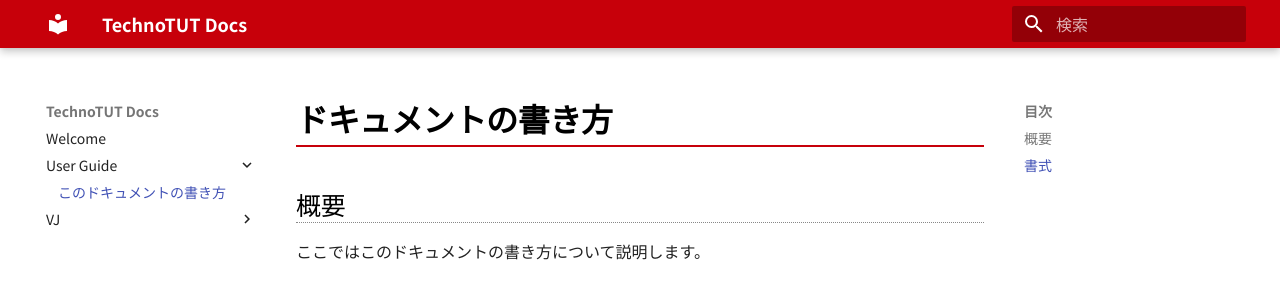
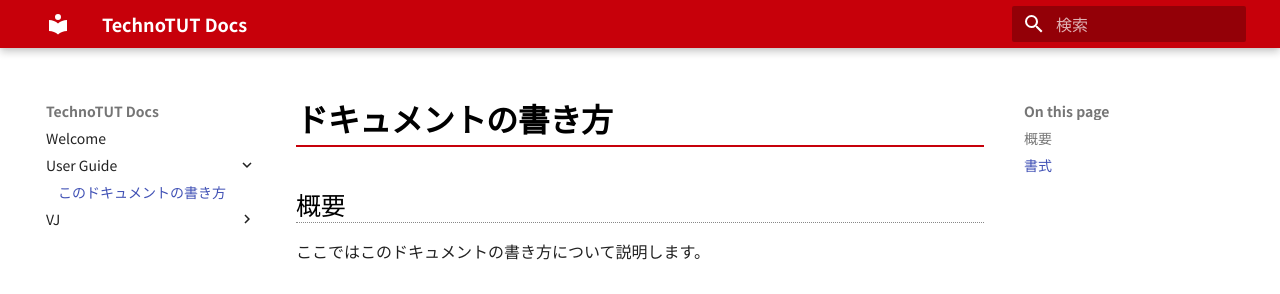
Before and after one commit to dodolia907/docs.techno.tut-club.net, an MkDocs documentation site: the page built from docs/writing-your-docs.md, in a window 1280 px wide. Shown: the top 294 px of the page. Built offline with MkDocs 1.6.1 and Material for MkDocs 9.7.7, drawn with Linux system fonts in a browser that asks for light colours; nearby versions of some CDN libraries; some web fonts are replaced.

Commit message:
拡張機能を追加

```diff
--- a/mkdocs.yml
+++ b/mkdocs.yml
@@ -35,6 +35,22 @@
 
 # 拡張機能
 markdown_extensions:
+  - abbr
+  - admonition
+  - attr_list
+  - def_list
+  - footnotes
+  - md_in_html
+  - toc:
+      permalink: true
+      title: On this page
+      permallink: true
+  - tables
+  - pymdownx.arithmatex:
+      generic: true
+  - pymdownx.betterem
+  - pymdownx.critic
+  - pymdownx.details
   - pymdownx.caret
   - pymdownx.mark
   - pymdownx.tilde
```
